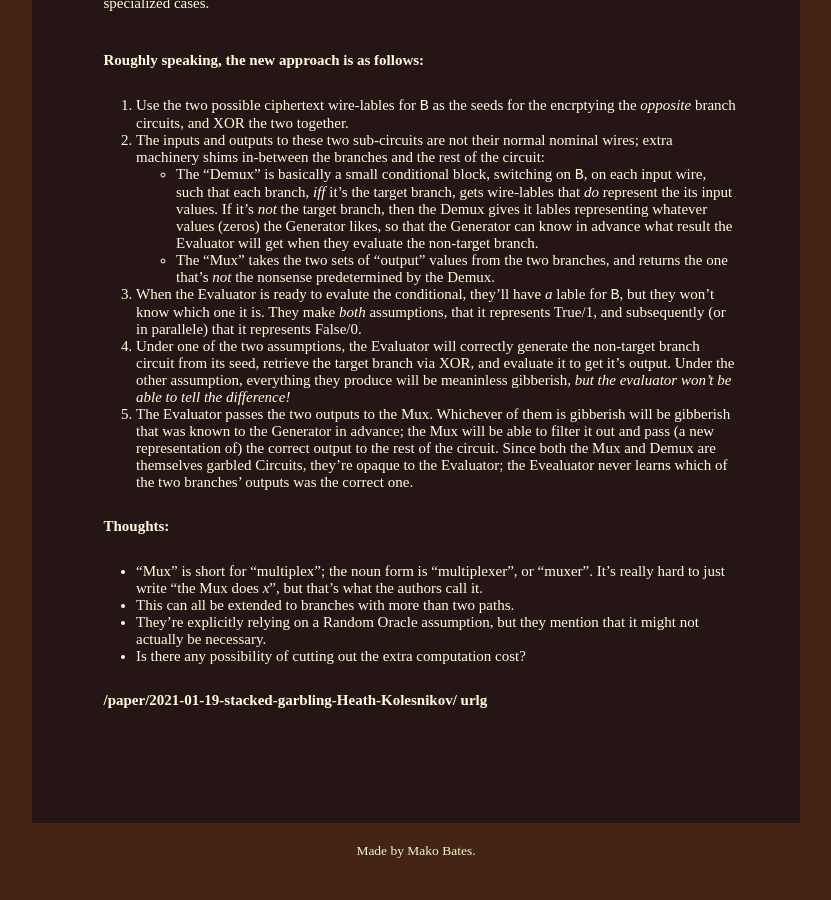
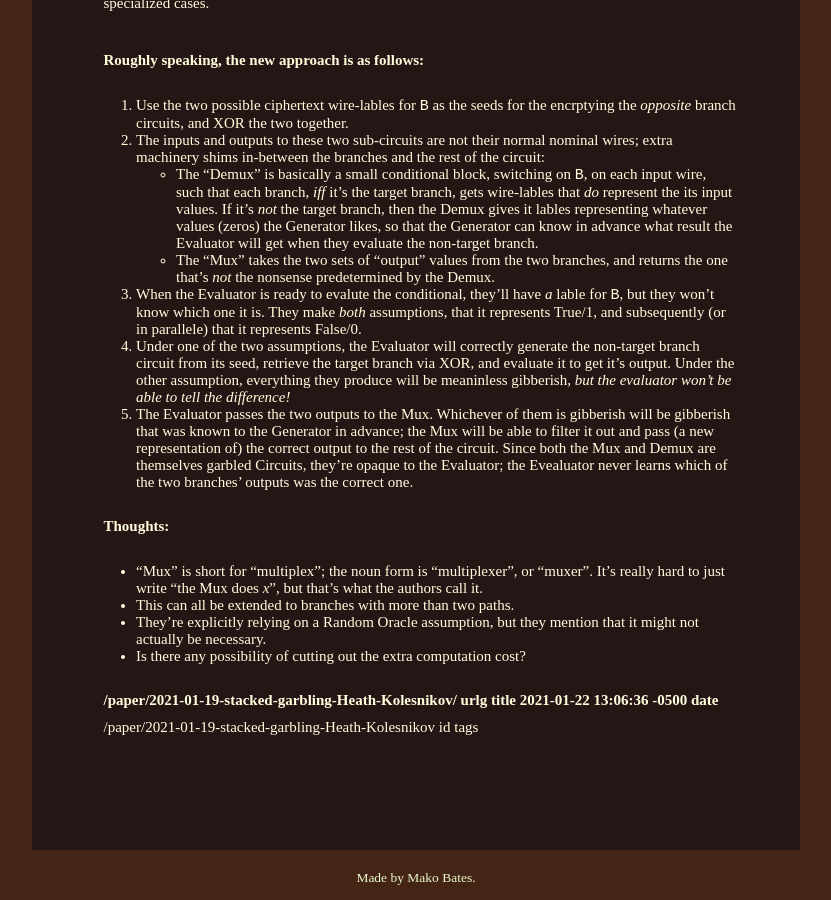
Before and after one commit to ShapeOfMatter/Mako-Bates, a Jekyll site: the page built from _papers/2021-01-19-stacked-garbling-Heath-Kolesnikov.md, in a window 1280 px wide and 900 px high, scrolled down 885 px. Shown: the whole window, without its empty margins (224-1055 px from the left). Built offline with Jekyll 4.4.1, drawn with Linux system fonts in a browser that asks for light colours; before the commit the page ends 1758 px from its top, so only the background shows below that.

Commit message:
layout for pages

```diff
--- a/_papers/2021-01-19-stacked-garbling-Heath-Kolesnikov.md
+++ b/_papers/2021-01-19-stacked-garbling-Heath-Kolesnikov.md
@@ -49,6 +49,10 @@ Thoughts:
 - Is there any possibility of cutting out the extra computation cost?
 
 {{ page.url }} urlg
+{{ page.title }} title
+{{ page.date }} date
+{{ page.id }} id
+{{ page.tags }} tags
 
 
 <table>
```
